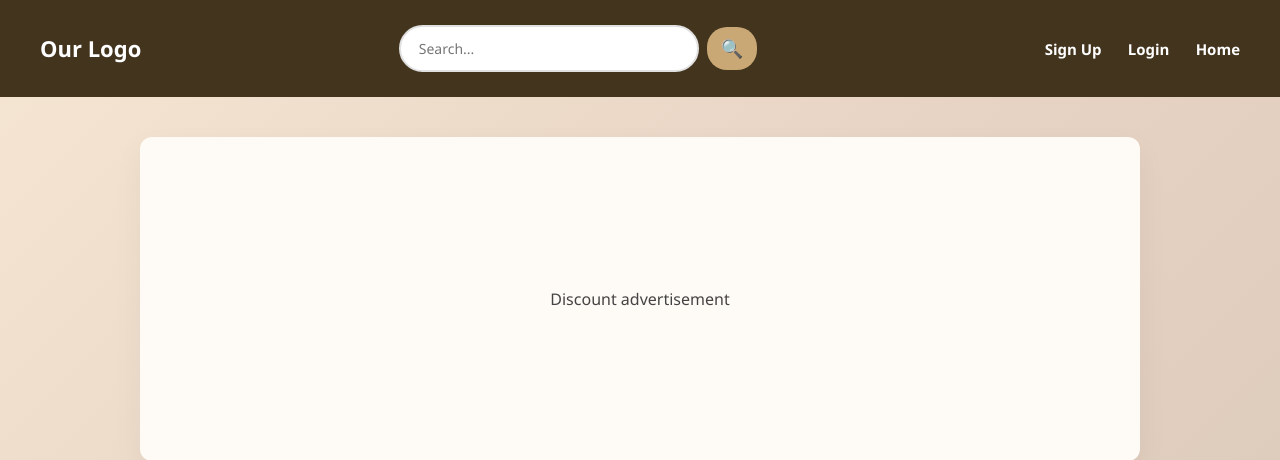
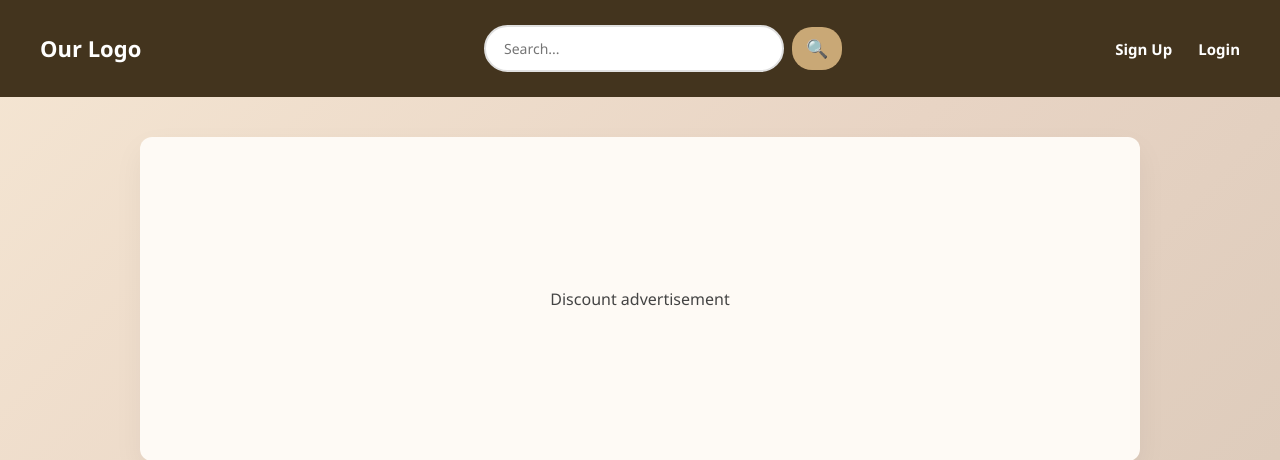
Before and after one commit to psyPan/e-commerce-platform, a Flask app: page /home in a window 1280 px wide. Shown: the top 460 px of the page. Run offline with Flask 3, Linux system fonts and the light colour scheme.

Commit message:
Remove turtle import from discounts.routes and update home page

```diff
--- a/flask_store/discounts/routes.py
+++ b/flask_store/discounts/routes.py
@@ -1,4 +1,3 @@
-from turtle import title
 from flask import render_template, url_for, flash, redirect, request, Blueprint
 from flask_login import current_user, login_required
 from flask_store import db
--- a/flask_store/static/style/home.css
+++ b/flask_store/static/style/home.css
@@ -62,6 +62,7 @@ body {
     display: flex;
     align-items: center;
     gap: 12px;
+    transform: translateX(50px);
 }
 
 .search-box {
--- a/flask_store/templates/index.html
+++ b/flask_store/templates/index.html
@@ -44,16 +44,15 @@
             {% if request.endpoint in ['users.login', 'users.register', 'users.logout'] %}
                 <!-- LOGIN & REGISTER PAGES → sembunyikan navbar -->
             {% else %}
-
                 {% if current_user.is_authenticated %}
+                    {% if current_user.c_flag %}
+                    <a href=#>My Profile</a>
+                    {% endif %}
                     <a href="{{ url_for('users.logout') }}">Log Out</a>
                 {% else %}
                     <a href="{{ url_for('users.register') }}">Sign Up</a>
                     <a href="{{ url_for('users.login') }}">Login</a>
                 {% endif %}
-
-                <a href="{{ url_for('users.home') }}">Home</a>
-
             {% endif %}
         </div>
 
```
